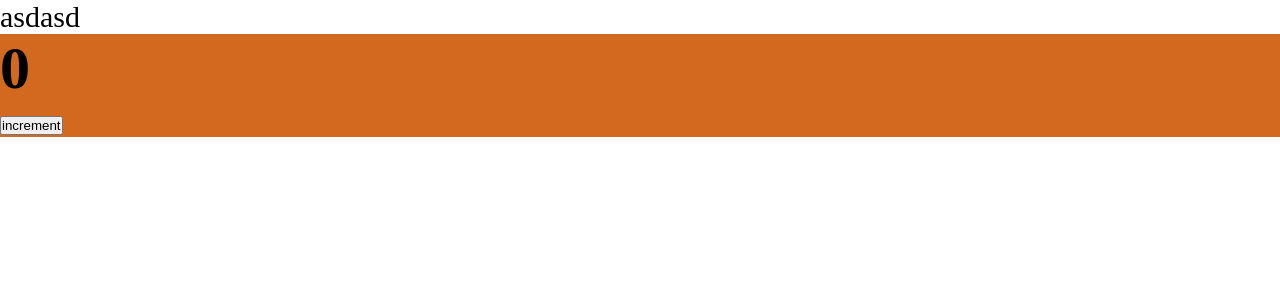
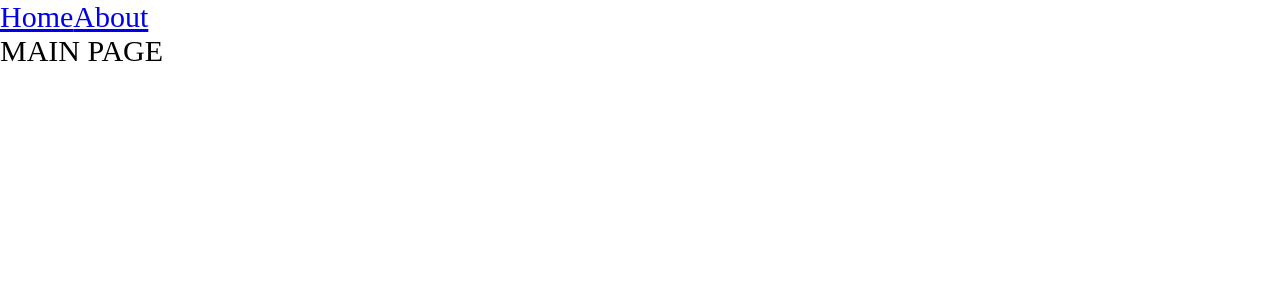
Before and after one commit to TrailblazerPlaya/advanced-frontend-practice, a React app: page / in a window 1280 px wide. Shown: the top 300 px of the page. Built offline with nearby package versions, Linux system fonts and the light colour scheme.

Commit message:
Routes | Code splitting

```diff
--- a/package.json
+++ b/package.json
@@ -15,6 +15,7 @@
     "@types/node": "^17.0.21",
     "@types/react": "^17.0.39",
     "@types/react-dom": "^17.0.11",
+    "@types/react-router-dom": "^5.3.3",
     "@types/webpack": "^5.28.3",
     "@types/webpack-dev-server": "^4.7.2",
     "css-loader": "^6.6.0",
@@ -32,6 +33,7 @@
   },
   "dependencies": {
     "react": "^17.0.2",
-    "react-dom": "^17.0.2"
+    "react-dom": "^17.0.2",
+    "react-router-dom": "^6.2.1"
   }
 }
--- a/src/App.tsx
+++ b/src/App.tsx
@@ -1,10 +1,20 @@
-import { Counter } from "./components/Counter";
+import { Route, Routes } from "react-router-dom";
 import "./index.scss";
+import { Link } from "react-router-dom";
+import { AboutPageAsync } from "./pages/AboutPage/AboutPage.async";
+import { MainPageAsync } from "./pages/MainPage/MainPage.async";
+import { Suspense } from "react";
 const App = () => {
   return (
     <div className="app">
-      asdasd
-      <Counter />
+      <Link to={"/"}>Home</Link>
+      <Link to={"/about"}>About</Link>
+      <Suspense fallback={<div>Loading...</div>}>
+        <Routes>
+          <Route path={"/about"} element={<AboutPageAsync />} />
+          <Route path={"/"} element={<MainPageAsync />} />
+        </Routes>
+      </Suspense>
     </div>
   );
 };
--- a/src/index.tsx
+++ b/src/index.tsx
@@ -1,3 +1,9 @@
 import { render } from "react-dom";
 import App from "./App";
-render(<App />, document.getElementById("root"));
+import { BrowserRouter } from "react-router-dom";
+render(
+  <BrowserRouter>
+    <App />
+  </BrowserRouter>,
+  document.getElementById("root")
+);
--- /dev/null
+++ b/src/pages/AboutPage/AboutPage.async.tsx
@@ -0,0 +1,2 @@
+import { lazy } from "react";
+export const AboutPageAsync = lazy(() => import("./AboutPage"));
--- /dev/null
+++ b/src/pages/AboutPage/AboutPage.tsx
@@ -0,0 +1,4 @@
+const AboutPage = () => {
+  return <div>ABOUT PAGE</div>;
+};
+export default AboutPage;
--- /dev/null
+++ b/src/pages/MainPage/MainPage.async.tsx
@@ -0,0 +1,3 @@
+import { lazy } from "react";
+
+export const MainPageAsync = lazy(() => import("./MainPage"));
--- /dev/null
+++ b/src/pages/MainPage/MainPage.tsx
@@ -0,0 +1,4 @@
+const MainPage = () => {
+  return <div>MAIN PAGE</div>;
+};
+export default MainPage;
```
Also changed, not shown: tsconfig.json (+4 -4 lines), 2 other files (tests, documents, lock files or other folders).
